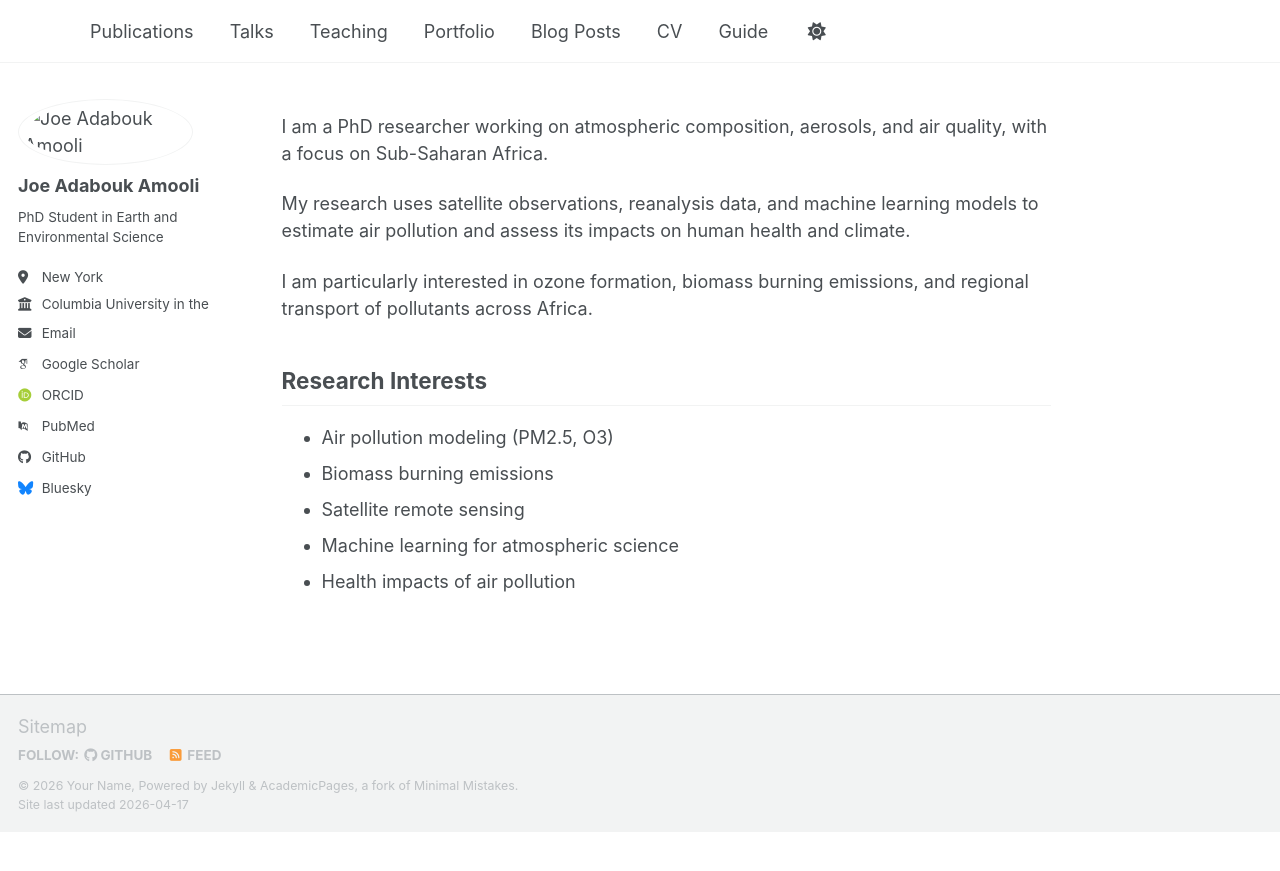
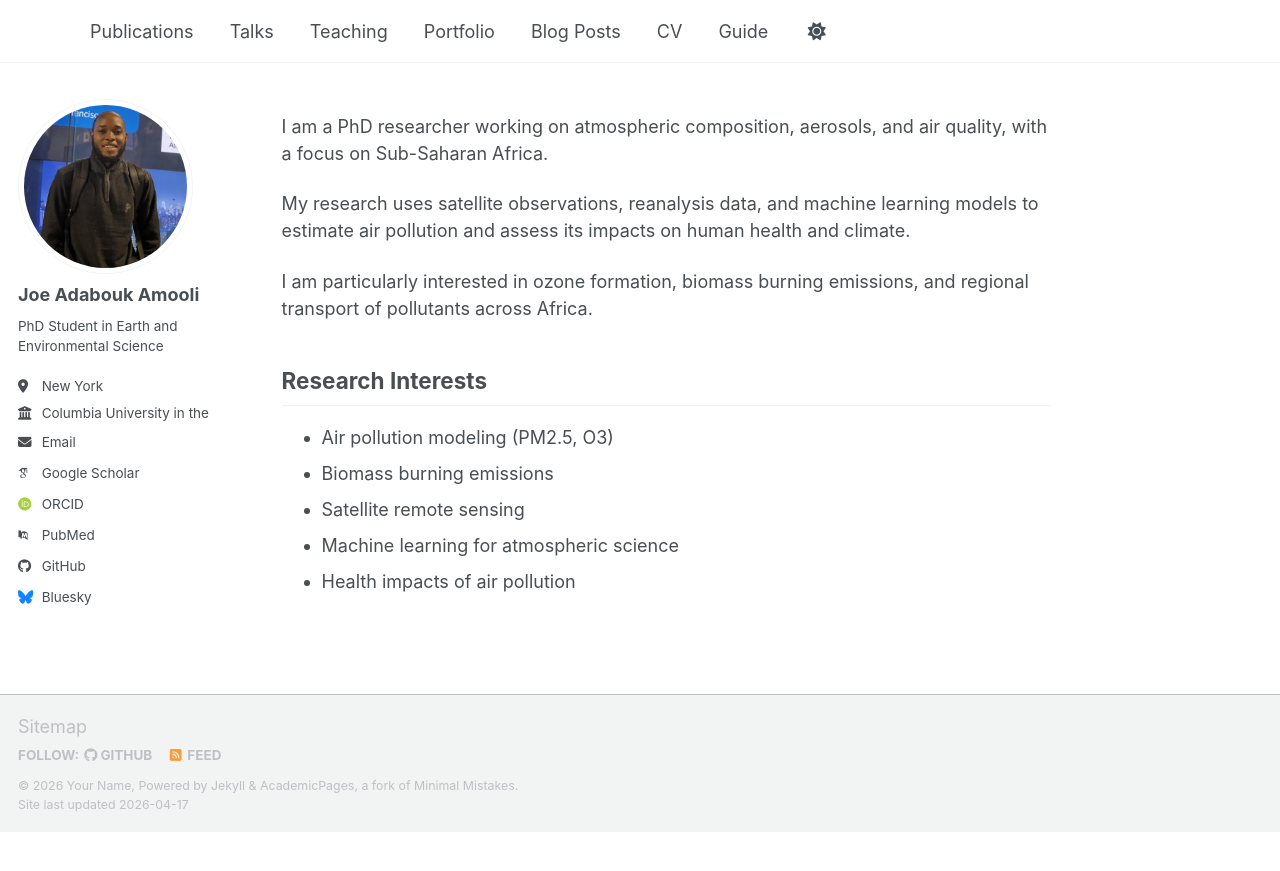
Before and after one commit to Joe-Adabouk-Amooli/Joe-Adabouk-Amooli.github.io, a Jekyll site: the page built from _pages/about.md, in a window 1280 px wide. Shown: the top 871 px of the page. Built offline with Jekyll 4.4.1, drawn with Linux system fonts in a browser that asks for light colours; some web fonts are replaced; a script bundle is joined from its source files by our own code; library files that are not in the unit come from our copies.

Commit message:
Update _config.yml

```diff
--- a/_config.yml
+++ b/_config.yml
@@ -23,7 +23,7 @@ repository               : "academicpages/academicpages.github.io"
 #               Additional customization can be done by editing /_includes/author-profile.html
 author:
   # Biographic information
-  avatar           : "images/108744589.jpeg"
+  avatar           : "profile.png"
   name             : "Joe Adabouk Amooli"
   pronouns         : # example: "she/her"
   bio              : "PhD Student in Earth and Environmental Science"
```
